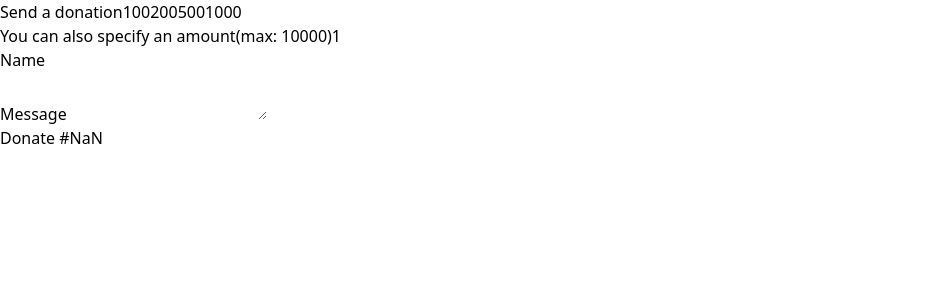
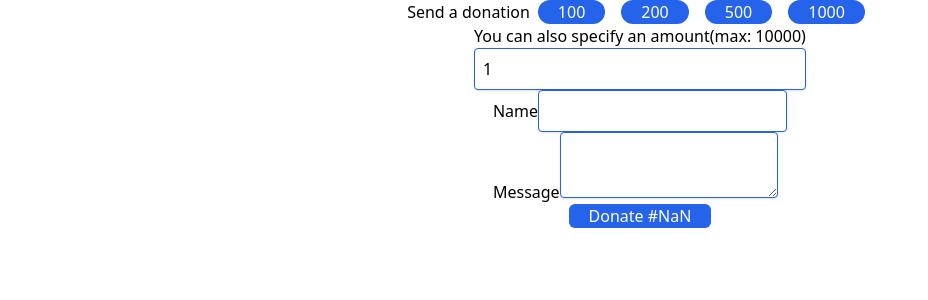
Before and after one commit to Abdulkareemoj/DonationsApp, a Next.js app: page / in a window 1280 px wide. Shown: the top 300 px of the page, without its empty margins (0-928 px from the left). Built offline with nearby package versions, Linux system fonts and the light colour scheme; no server answers.

Commit message:
added styling

```diff
--- a/src/pages/api/hello.ts
+++ /dev/null
@@ -1,13 +0,0 @@
-// Next.js API route support: https://nextjs.org/docs/api-routes/introduction
-import type { NextApiRequest, NextApiResponse } from 'next'
-
-type Data = {
-  name: string
-}
-
-export default function handler(
-  req: NextApiRequest,
-  res: NextApiResponse<Data>
-) {
-  res.status(200).json({ name: 'John Doe' })
-}
--- a/src/pages/index.tsx
+++ b/src/pages/index.tsx
@@ -16,33 +16,41 @@ export default function Home() {
       <Head>
         <title>Donations</title>
       </Head>
+
+      <main className="full-w flex flex-col items-center">
         <div>
-        <main>
-          <div>
-            <h1>
+          <h1 className=" flex flex-row">
             Send a donation
             {presets.map((preset) => {
               return (
-                  <button key={preset} onClick={() => setQuantity(preset)}>
+                <button
+                  className="mx-2 gap-5 rounded-xl bg-blue-600 px-5 text-white"
+                  key={preset}
+                  onClick={() => setQuantity(preset)}
+                >
                   {preset}
                 </button>
               );
             })}
-              <h1>
-                You can also specify an amount(max: 10000)
+          </h1>
+        </div>
+        <div className=" flex flex-col">
+          <h1>You can also specify an amount(max: 10000)</h1>
           <input
+            className="rounded border border-blue-600 p-2 shadow"
             type="number"
             onChange={(e) => setQuantity(parseFloat(e.target.value))}
             value={quantity}
             min={1}
             max={MAX_DONATION_IN_NAIRA / DONATION_IN_NAIRA}
           />
-              </h1>
-            </h1>
+        </div>
+
         <div>
           <div>
             <label htmlFor="name">Name</label>
             <input
+              className="rounded border border-blue-600 p-2 shadow"
               type="text"
               id="name"
               onChange={(e) => setName(e.target.value)}
@@ -52,16 +60,18 @@ export default function Home() {
           <div>
             <label htmlFor="message">Message</label>
             <textarea
+              className="rounded border border-blue-600 p-2 shadow"
               id="message"
               onChange={(e) => setMessage(e.target.value)}
               value={message}
             />
           </div>
         </div>
-          </div>
-          <button>Donate #{quantity * (DONATION_IN_NAIRA / 100)}</button>
+
+        <button className="rounded-md bg-blue-600 px-5 text-white">
+          Donate #{quantity * (DONATION_IN_NAIRA / 100)}
+        </button>
       </main>
-      </div>
     </>
   );
 }
```
Lines whose indentation alone changed are shown as unchanged.
